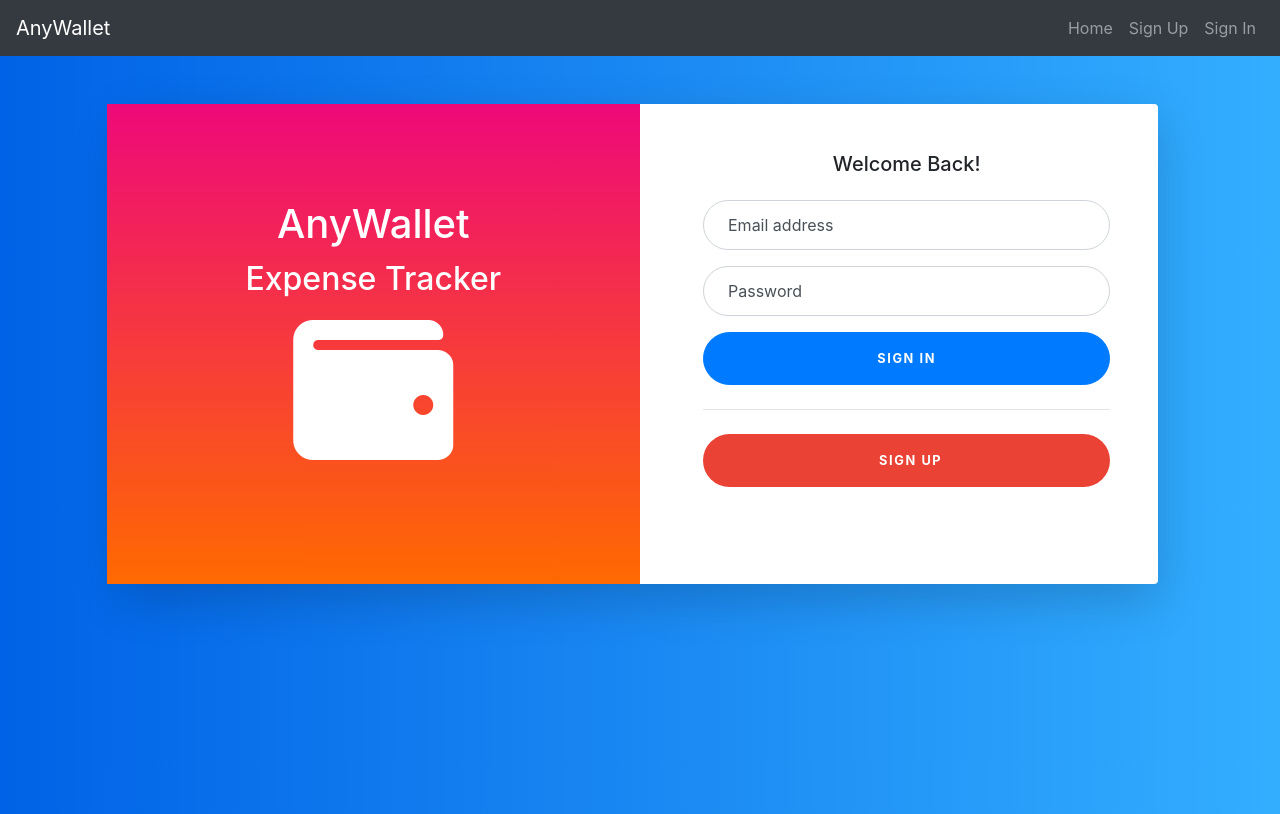
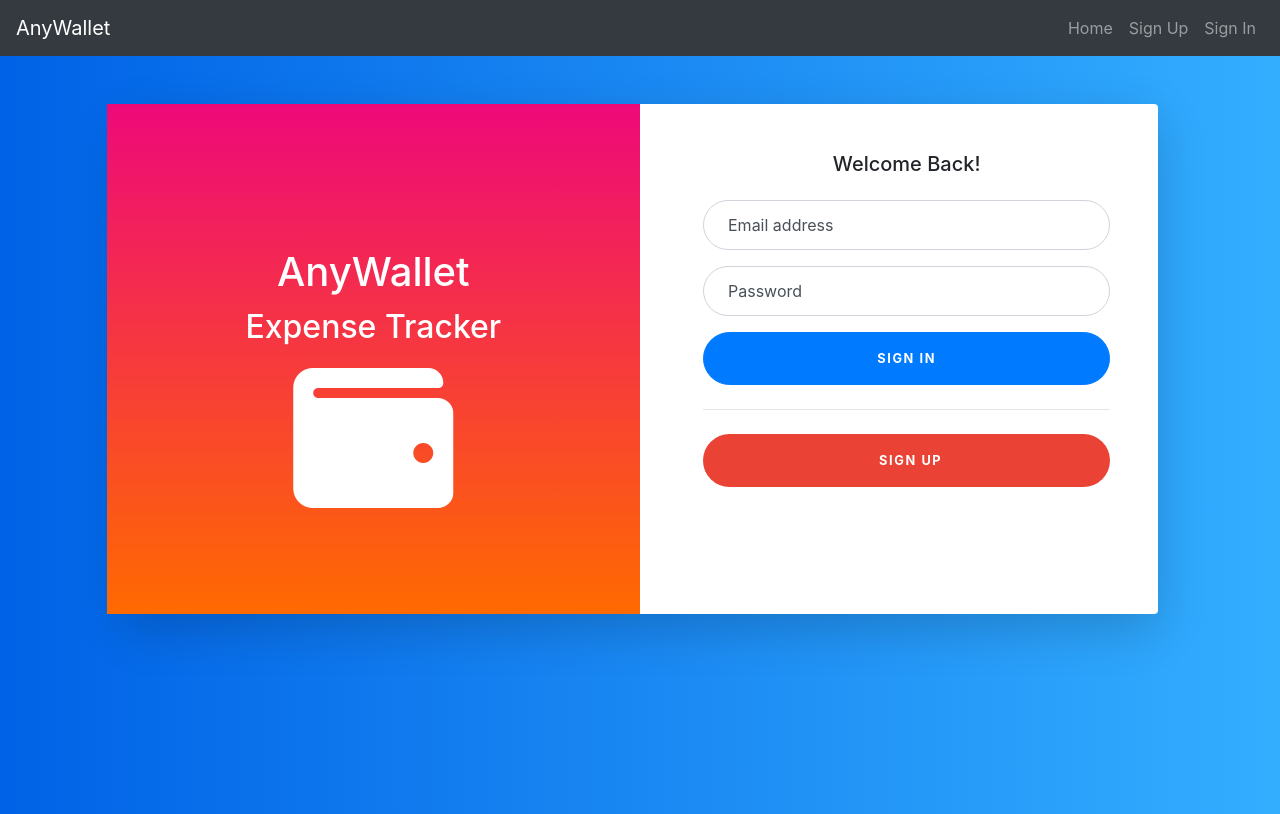
Before and after one commit to eric2702/ReactAnyWalletFinalV2, a React (Create React App) app in the folder client/: page /login in a window 1280 px wide. Built offline with nearby package versions, Linux system fonts and the light colour scheme; no server answers; some icons are missing.

Commit message:
fix login and register page view

```diff
--- a/client/src/components/Login.js
+++ b/client/src/components/Login.js
@@ -61,7 +61,7 @@ const Login = () => {
             <div data-aos="fade-right" className="card o-hidden border-0 shadow-lg my-5">
               <div className="card-body p-0">
                 <div className="row">
-                  <div className="col-lg-6 d-none d-lg-block bg">
+                  <div className="col-lg-6 d-none d-lg-block bg py-5">
                     <div className="p-5 mt-5">
                       <div className="text-center text-white">
                         <h1 className="card-title">AnyWallet</h1>
--- a/client/src/components/Register.js
+++ b/client/src/components/Register.js
@@ -63,7 +63,7 @@ const Register = () => {
             <div data-aos="fade-right" className="card o-hidden border-0 shadow-lg my-5">
               <div className="card-body p-0">
                 <div className="row">
-                  <div className="col-lg-6 d-none d-lg-block bg">
+                  <div className="col-lg-6 d-none d-lg-block bg py-5">
                     <div className="p-5 mt-5">
                       <div className="text-center text-white">
                         <h1 className="card-title">AnyWallet</h1>
--- a/client/src/css/auth.css
+++ b/client/src/css/auth.css
@@ -16,7 +16,6 @@
 
 .bg {
   background: linear-gradient(0deg, #ff6a00 0%, #ee0979 100%);
-  height: 60vh;
 }
 
 .card-signin {
```
